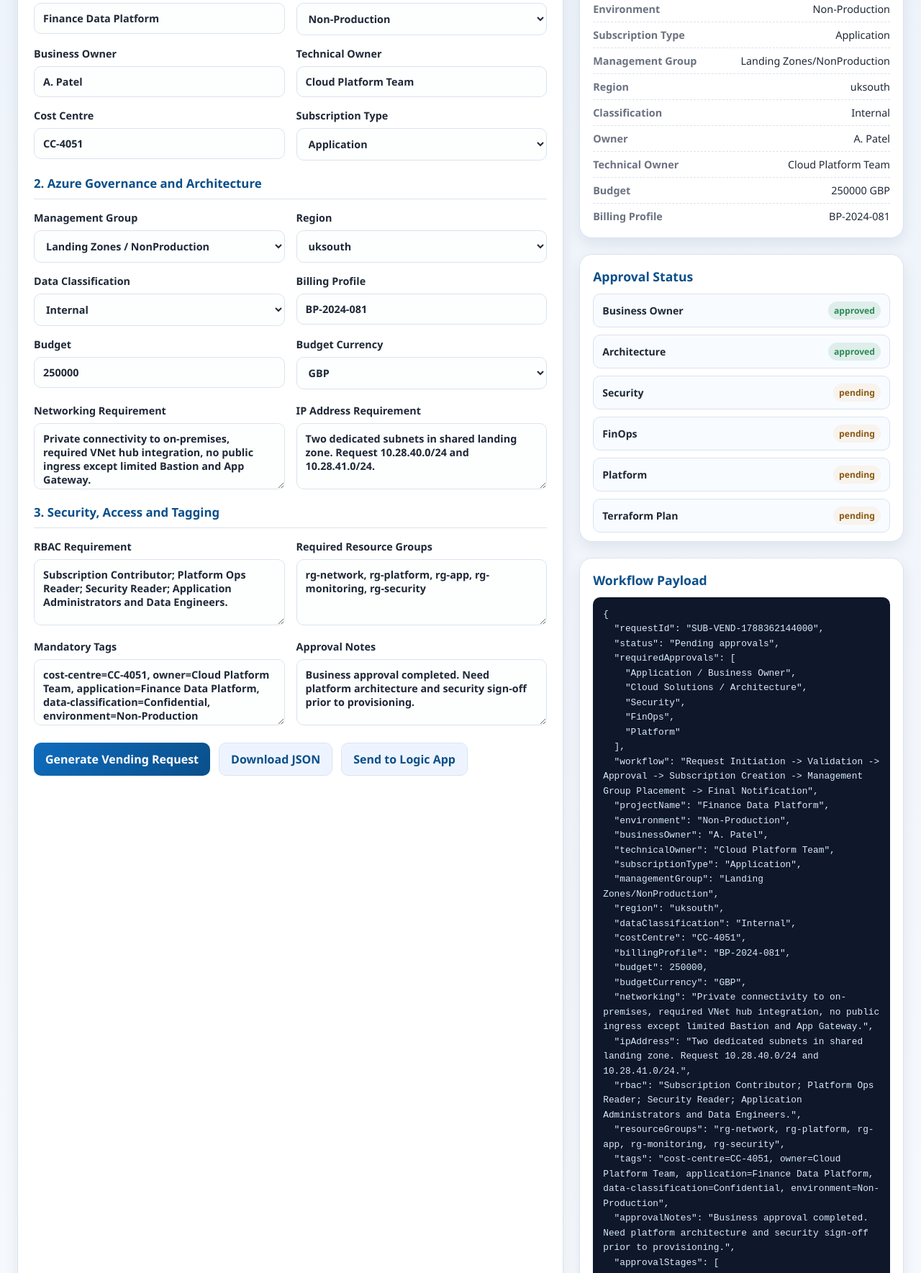
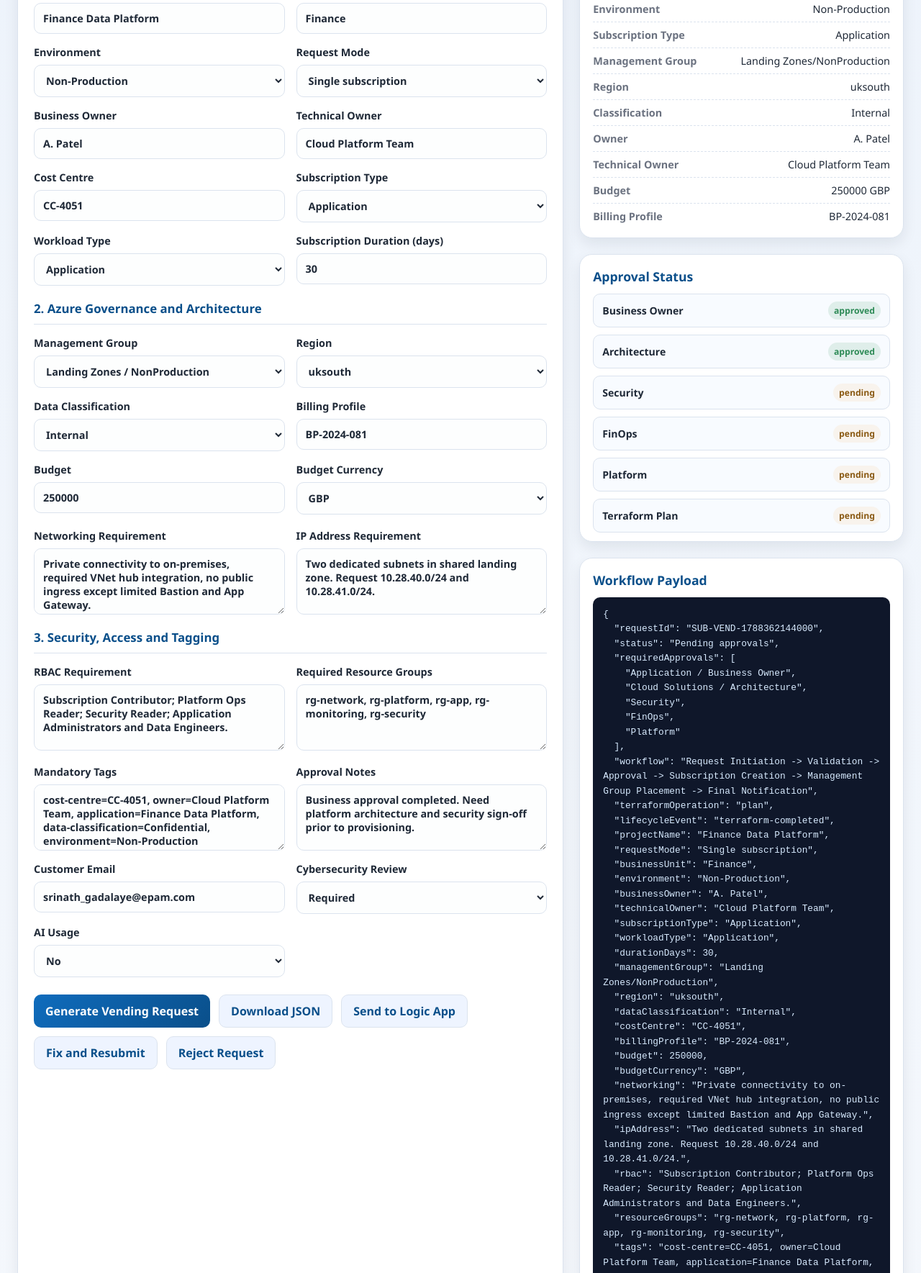
Before and after one commit to futurecodeit/azure-subscription-vending-machine, a plain HTML site: page catalog-interface/index.html in a window 1280 px wide. Shown: the part 240-2009 px from the top of the page at 72% size. Drawn offline with Linux system fonts and the light colour scheme.

```diff
--- a/catalog-interface/app.js
+++ b/catalog-interface/app.js
@@ -23,17 +23,23 @@ const defaultPayload = {
     'FinOps',
     'Platform'
   ],
-  workflow: 'Request Initiation -> Validation -> Approval -> Subscription Creation -> Management Group Placement -> Final Notification'
+  workflow: 'Request Initiation -> Validation -> Approval -> Subscription Creation -> Management Group Placement -> Final Notification',
+  terraformOperation: 'plan',
+  lifecycleEvent: 'terraform-completed'
 };
 
 function buildPayload(formData) {
   const payload = {
     ...defaultPayload,
     projectName: formData.get('projectName'),
+    requestMode: formData.get('requestMode'),
+    businessUnit: formData.get('businessUnit'),
     environment: formData.get('environment'),
     businessOwner: formData.get('businessOwner'),
     technicalOwner: formData.get('technicalOwner'),
     subscriptionType: formData.get('subscriptionType'),
+    workloadType: formData.get('workloadType'),
+    durationDays: Number(formData.get('durationDays') || 30),
     managementGroup: formData.get('managementGroup'),
     region: formData.get('region'),
     dataClassification: formData.get('dataClassification'),
@@ -47,11 +53,26 @@ function buildPayload(formData) {
     resourceGroups: formData.get('resourceGroups'),
     tags: formData.get('tags'),
     approvalNotes: formData.get('approvalNotes'),
+    cybersecurity: formData.get('cybersecurity'),
+    aiUsage: formData.get('aiUsage'),
+    customerEmail: formData.get('customerEmail'),
+    validationSummary: validateRequest(formData),
     approvalStages,
     createdAt: new Date().toISOString()
   };
 
   return payload;
+}
+
+function validateRequest(formData) {
+  const checks = [
+    ['Naming', Boolean(formData.get('projectName')?.trim())],
+    ['Owner email', Boolean(formData.get('customerEmail')?.includes('@'))],
+    ['Budget', Number(formData.get('budget')) > 0],
+    ['Management group', Boolean(formData.get('managementGroup'))],
+    ['Duration', Number(formData.get('durationDays')) > 0]
+  ];
+  return checks.map(([name, passed]) => ({ name, status: passed ? 'Passed' : 'Fix required' }));
 }
 
 function renderApprovalBoard() {
@@ -165,6 +186,18 @@ simulateApprovalBtn.addEventListener('click', () => {
   showAlert(`${nextPending.name} was approved and the workflow advanced.`, 'success');
 });
 
+document.getElementById('resubmitBtn').addEventListener('click', () => {
+  defaultPayload.status = 'Pending corrections';
+  showAlert('Request marked for correction and resubmission.', 'success');
+  renderSummary(buildPayload(new FormData(form)));
+});
+
+document.getElementById('rejectBtn').addEventListener('click', () => {
+  defaultPayload.status = 'Rejected';
+  showAlert('Request marked as rejected and ready for notification.', 'error');
+  renderSummary(buildPayload(new FormData(form)));
+});
+
 const initialPayload = buildPayload(new FormData(form));
 renderSummary(initialPayload);
 renderApprovalBoard();
--- a/catalog-interface/index.html
+++ b/catalog-interface/index.html
@@ -30,10 +30,21 @@
                 <input name="projectName" value="Finance Data Platform" required />
               </label>
               <label>
+                <span>Business Unit</span>
+                <input name="businessUnit" value="Finance" required />
+              </label>
+              <label>
                 <span>Environment</span>
                 <select name="environment">
                   <option value="Production">Production</option>
                   <option value="Non-Production" selected>Non-Production</option>
+                </select>
+              </label>
+              <label>
+                <span>Request Mode</span>
+                <select name="requestMode">
+                  <option value="Single subscription" selected>Single subscription</option>
+                  <option value="Bulk request">Bulk request</option>
                 </select>
               </label>
               <label>
@@ -55,6 +66,19 @@
                   <option value="Platform">Platform</option>
                   <option value="Shared Services">Shared Services</option>
                 </select>
+              </label>
+              <label>
+                <span>Workload Type</span>
+                <select name="workloadType">
+                  <option value="Application" selected>Application</option>
+                  <option value="Data Platform">Data Platform</option>
+                  <option value="AI / Machine Learning">AI / Machine Learning</option>
+                  <option value="Sandbox">Sandbox</option>
+                </select>
+              </label>
+              <label>
+                <span>Subscription Duration (days)</span>
+                <input name="durationDays" value="30" type="number" min="1" required />
               </label>
             </div>
 
@@ -135,12 +159,34 @@
                 <span>Approval Notes</span>
                 <textarea name="approvalNotes" rows="3">Business approval completed. Need platform architecture and security sign-off prior to provisioning.</textarea>
               </label>
+              <label>
+                <span>Customer Email</span>
+                <input name="customerEmail" type="email" value="srinath_gadalaye@epam.com" required />
+              </label>
+              <label>
+                <span>Cybersecurity Review</span>
+                <select name="cybersecurity">
+                  <option value="Required" selected>Required</option>
+                  <option value="Completed">Completed</option>
+                  <option value="Not applicable">Not applicable</option>
+                </select>
+              </label>
+              <label>
+                <span>AI Usage</span>
+                <select name="aiUsage">
+                  <option value="No" selected>No</option>
+                  <option value="Planned">Planned</option>
+                  <option value="Yes">Yes</option>
+                </select>
+              </label>
             </div>
 
             <div class="actions">
               <button type="submit" class="primary-btn">Generate Vending Request</button>
               <button type="button" class="secondary-btn" id="downloadJsonBtn">Download JSON</button>
               <button type="button" class="secondary-btn" id="sendWorkflowBtn">Send to Logic App</button>
+              <button type="button" class="secondary-btn" id="resubmitBtn">Fix and Resubmit</button>
+              <button type="button" class="secondary-btn danger-btn" id="rejectBtn">Reject Request</button>
             </div>
           </form>
         </section>
```
Also changed, not shown: 6 other files.
